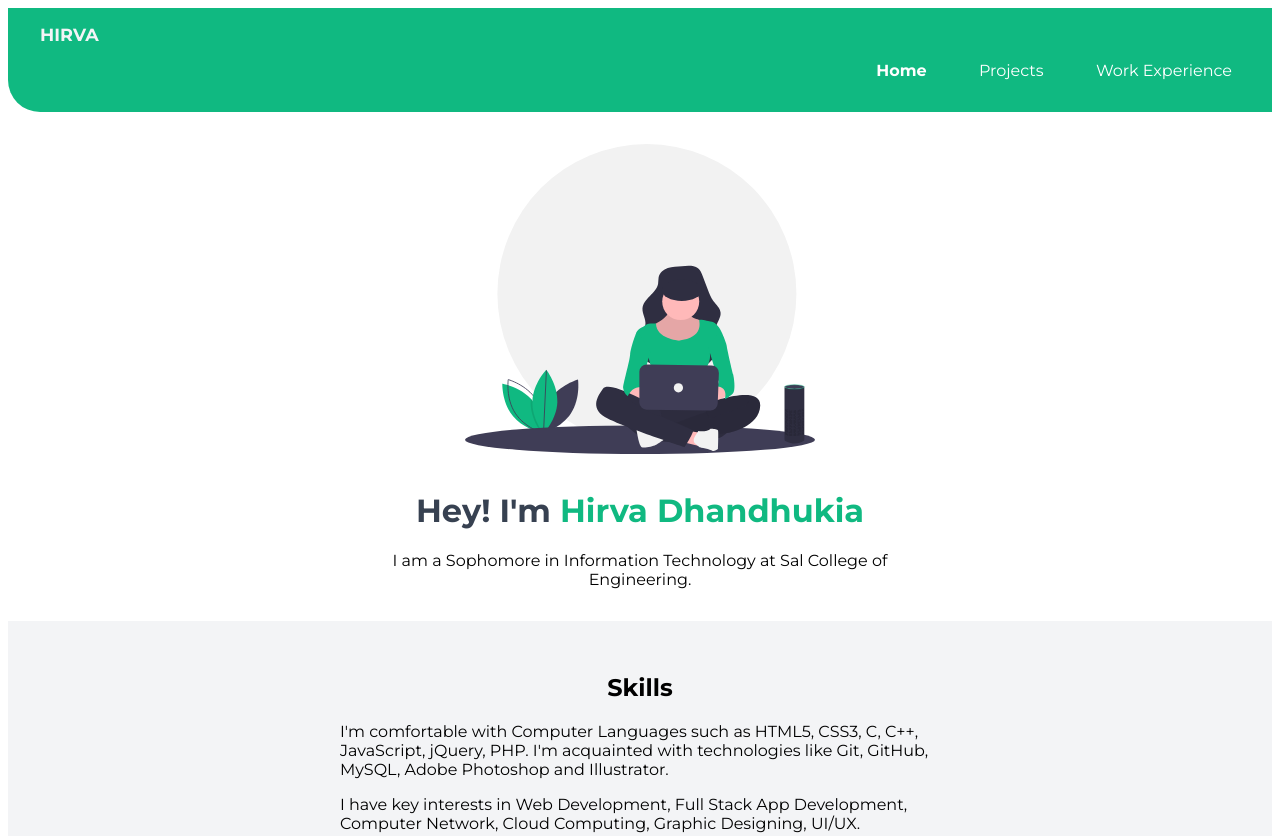
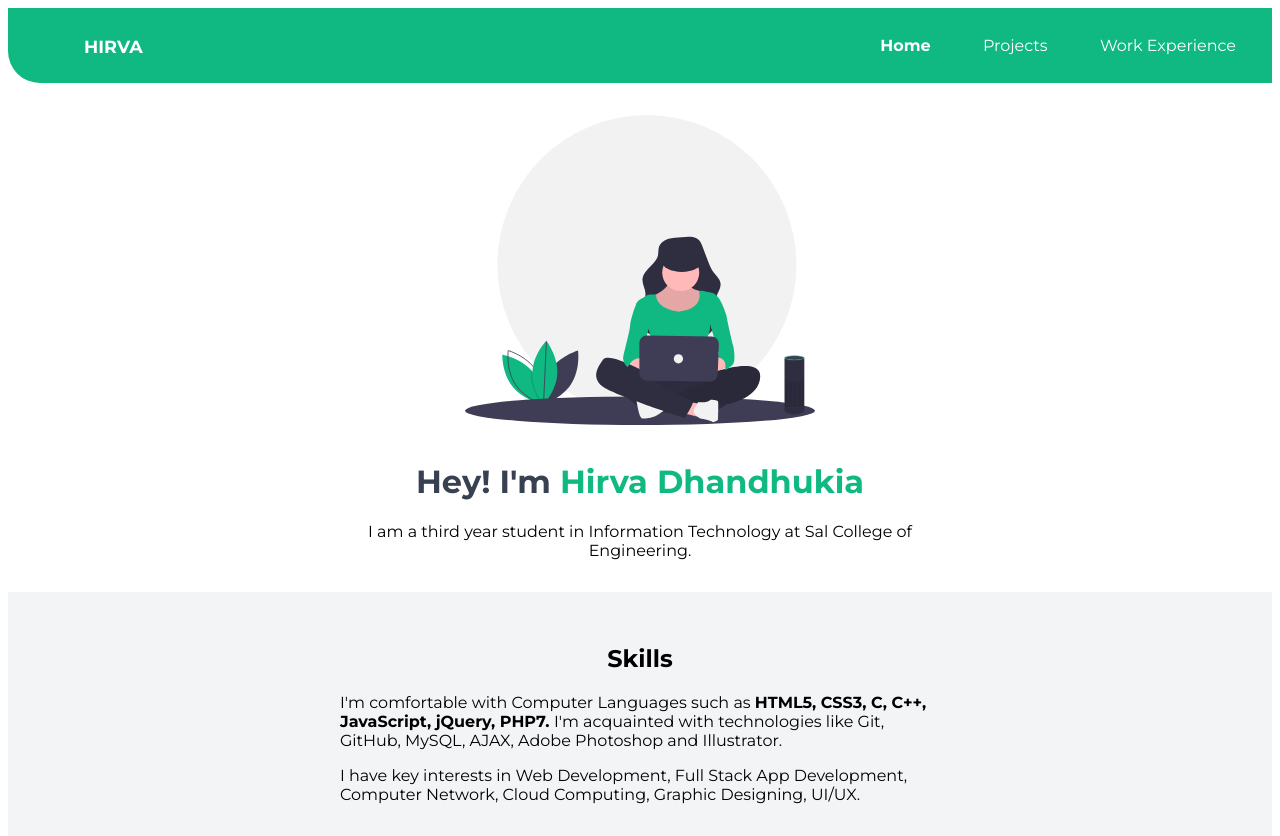
Before and after one commit to hirvaDhandhukia/hirvadhandhukia-portfolio, a plain HTML site: page index.html in a window 1280 px wide. Shown: the top 836 px of the page. Drawn offline with Linux system fonts and the light colour scheme.

Commit message:
fix : navbar

```diff
--- a/index.html
+++ b/index.html
@@ -16,8 +16,10 @@
 <body>
 
     <nav class="navigation container">
-        <div class="nav-brand highlight"><a class="nav-link1 highlight" href="#section2">HIRVA</a></div>
         <ul class="list-non-bullet nav-pills">
+            <li class="list-item-inline nav-brand highlight" style="float:left">
+                <a class="nav-link1 highlight" href="#section2">HIRVA</a>
+            </li>
             <li class="list-item-inline">
                 <a class="link link-active highlight" href="/">Home</a>
             </li>
@@ -33,13 +35,13 @@
     <header class="girl">
         <img class="girl-img" src="images/girlDevGreen.svg">
         <h1 class="girl-heading">Hey! I'm <span class="heading-inverted">Hirva Dhandhukia</span></h1>
-        <p class="div-center container-center">I am a Sophomore in Information Technology at Sal College of Engineering.</p>
+        <p class="div-center container-center">I am a third year student in Information Technology at Sal College of Engineering.</p>
     </header>
 
     <section class="section ow">
         <div class="container-center">
             <h1>Skills</h1>
-        <p class="alignment">I'm comfortable with Computer Languages such as HTML5, CSS3, C, C++, JavaScript, jQuery, PHP.  I'm acquainted with technologies like Git, GitHub, MySQL, Adobe Photoshop and Illustrator.</p>
+        <p class="alignment">I'm comfortable with Computer Languages such as <strong> HTML5, CSS3, C, C++, JavaScript, jQuery, PHP7. </strong>  I'm acquainted with technologies like Git, GitHub, MySQL, AJAX, Adobe Photoshop and Illustrator.</p>
         <p>I have key interests in Web Development, Full Stack App Development, Computer Network, Cloud Computing, Graphic Designing, UI/UX.</p>
         </div>
     </section>
--- a/styles.css
+++ b/styles.css
@@ -80,7 +80,8 @@ hr {
     padding: 0rem 0.5rem;
 }
 
-/* navigation */
+/* navigation*/
+
 .navigation .highlight:hover {
     color: var(--darker-grey-color);
 }
@@ -88,7 +89,7 @@ hr {
 .navigation {
     background-color: var(--primary-color);
     color: white;
-    padding: 1rem;
+    padding: 0.75rem;
     border-bottom-left-radius: 2rem;
 }
 .navigation .nav-brand {
```
Also changed, not shown: blogs.html (+3 -1 lines), projects.html (+3 -1 lines), work.html (+3 -1 lines).
